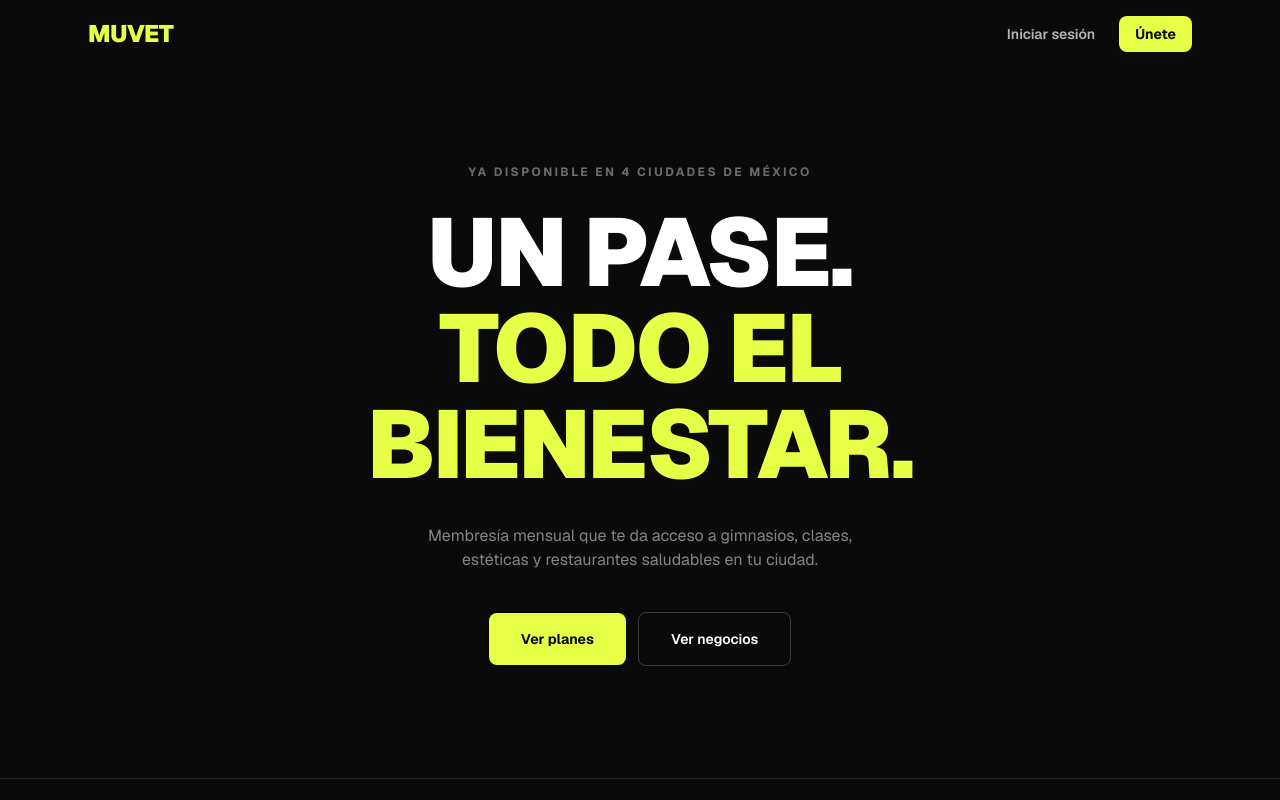
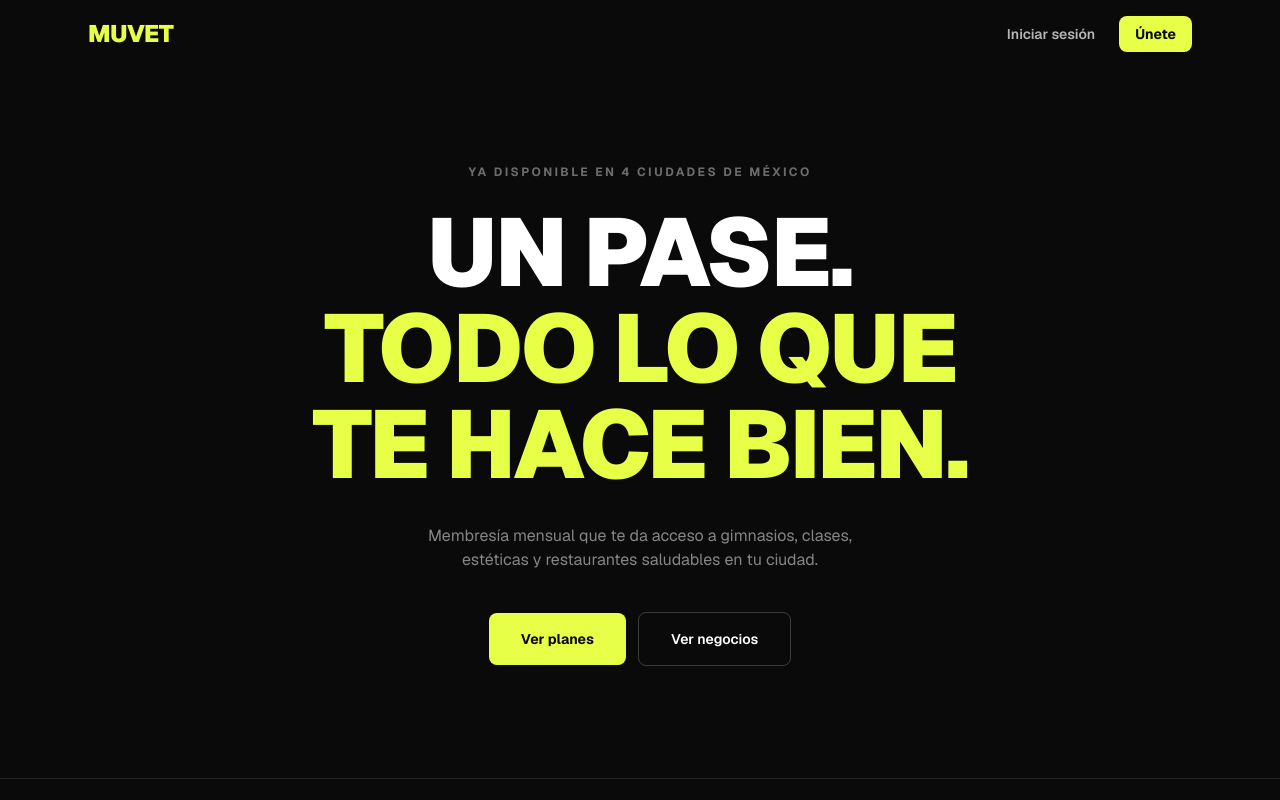
Before and after one commit to Onceoncemkt/muve, a Next.js app in the folder agencia-reports/muve/: page / in a window 1280 px wide. Shown: the top 800 px of the page. Built offline with nearby package versions, Linux system fonts and the light colour scheme.

Commit message:
copy: hero headline — UN PASE. TODO LO QUE TE HACE BIEN.

```diff
--- a/agencia-reports/muve/src/app/page.tsx
+++ b/agencia-reports/muve/src/app/page.tsx
@@ -58,7 +58,8 @@ export default function LandingPage() {
         </p>
         <h1 className="mx-auto max-w-3xl text-6xl font-black leading-none tracking-tight sm:text-7xl lg:text-8xl">
           <span className="block text-white">UN PASE.</span>
-          <span className="block text-[#E8FF47]">TODO EL BIENESTAR.</span>
+          <span className="block text-[#E8FF47]">TODO LO QUE</span>
+          <span className="block text-[#E8FF47]">TE HACE BIEN.</span>
         </h1>
         <p className="mx-auto mt-8 max-w-md text-base text-white/50">
           Membresía mensual que te da acceso a gimnasios, clases, estéticas
```
